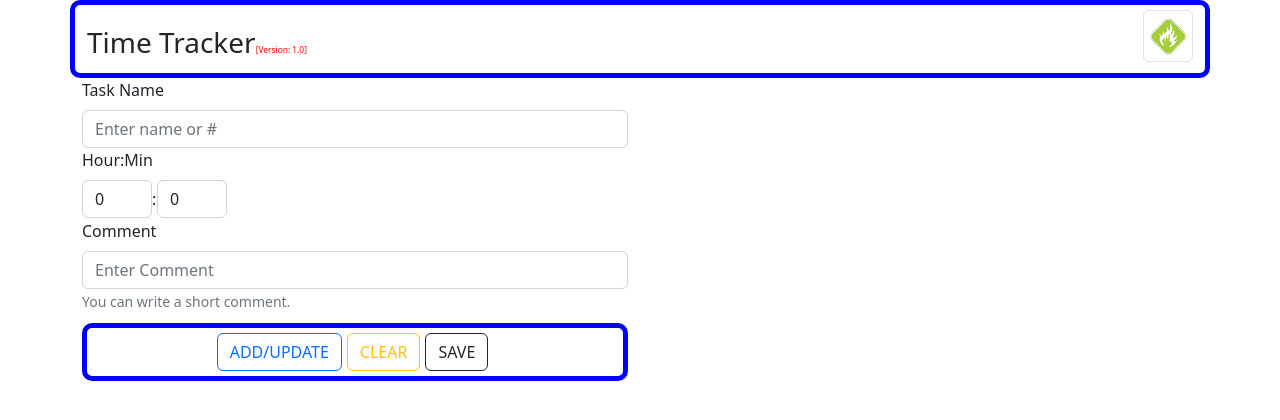
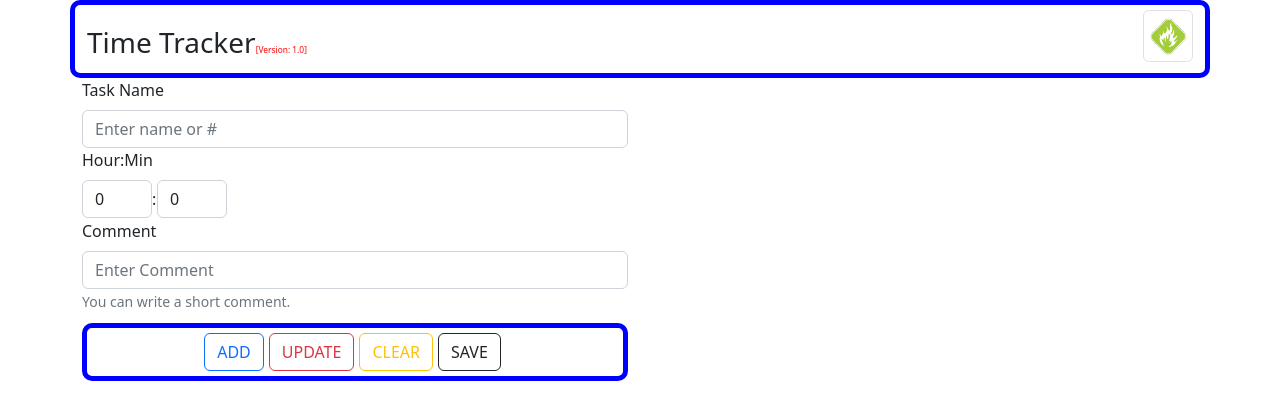
Before and after one commit to scorpion0511/mytracker, a React (Create React App) app in the folder my-tracker-frontend/: page / in a window 1280 px wide. Shown: the top 420 px of the page. Built offline with nearby package versions, Linux system fonts and the light colour scheme.

Commit message:
19 March 2023 - 2

```diff
--- a/my-tracker-frontend/src/footer/Footer.js
+++ b/my-tracker-frontend/src/footer/Footer.js
@@ -7,7 +7,10 @@ const Footer = (props) => {
     return (
       <Container className = {props.className} >
              <Button className="text-uppercase  btn-outline-primary gap" variant='none' onClick={props.add}>
-              add/update
+              add
+            </Button>
+            <Button className="text-uppercase  btn-outline-danger gap" variant='none' onClick={props.update}>
+              update
             </Button>
             <Button type="reset" className="text-uppercase  btn-outline-warning gap" variant='none'  onClick={props.clear}>
               clear
--- a/my-tracker-frontend/src/main/ListTasks.js
+++ b/my-tracker-frontend/src/main/ListTasks.js
@@ -8,15 +8,17 @@ import COL from 'react-bootstrap/COL';
 
 
 const ListTasks = (props) => {
-   const [displayText, setDisplayText] = useState([{key:0, name:'', hour:0, min:0, comment:''}]);
+   const [displayText, setDisplayText] = useState([{myKey:0, name:'', hour:0, min:0, comment:''}]);
 
    const updateMatchingRow = (rows, task) =>
    {
        let foundIt = false;
        for (let i = 0; i < rows.length; i++) {
-         if (rows[i].name == task.name) {
+         if (rows[i].name == task.name && rows[i].myKey == task.myKey && task.myKey !=0 && props.updateState == 'U')
+         {
             rows[i] = copy(task);
             foundIt = true;
+            break;
          }
        }
        if (!foundIt && task.name.trim().length > 0)
@@ -32,7 +34,7 @@ const ListTasks = (props) => {
             setDisplayText(rows);
             setSelectedRowHighlighted(-1);
             props.clear();
-      }, [props.myKey]);
+      }, [props.flag]);
 
       useEffect(() => {
         setSelectedRowHighlighted(-1);
@@ -45,7 +47,7 @@ const ListTasks = (props) => {
      copy.hour = task.hour;
      copy.min = task.min;
      copy.comment = task.comment;
-     copy.key = task.key;
+     copy.myKey = task.myKey == 0 ? Date.now() : task.myKey;
      return copy;
   }
   const calculateHour = () =>
@@ -101,7 +103,7 @@ const ListTasks = (props) => {
   }
   const getRows = () =>
   {
-    return displayText.filter(element => element.key > 0);
+    return displayText.filter(element => element.name.length > 0);
   }
   return (
     getRows().length > 0 ?
--- a/my-tracker-frontend/src/main/Main.js
+++ b/my-tracker-frontend/src/main/Main.js
@@ -13,14 +13,19 @@ const Main = (props) => {
   const [comment, setComment] = useState('');
   const [min, setMin] = useState('');
   const [hour, setHour] = useState('');
-  const [key, setKey] = useState('');
+  const [updateState, setUpdateState] = useState('');
+  const [myKey, setMyKey] = useState(0);
   const [deleteHiglight, setDeleteHiglight] = useState('');
-  const [task, setTask] = useState({key:0, name:'',hour:0,min:0,comment:''});
+  const [flag, setFlag] = useState('');
+  const [task, setTask] = useState({myKey:0, name:'',hour:0,min:0,comment:''});
   const handleNameChange = (event) => {
     setName(event.target.value);
   };
   const handleCommentChange = (event) => {
     setComment(event.target.value);
+  };
+  const handleMyKeyChange = (event) => {
+    setMyKey(event.target.value);
   };
   const handleHourChange = (event) => {
     setHour(event.target.value);
@@ -29,23 +34,33 @@ const Main = (props) => {
     setMin(event.target.value);
   };
   const add = (event) => {
+    setUpdateState('A');
+    task.myKey = 0;
+    prepareTaskData();
+  };
+  const update = (event) => {
+    setUpdateState('U');
+    task.myKey = myKey;
+    prepareTaskData();
+  };
+  const prepareTaskData = () =>
+  {
     if (validate ())
     {
-        task.name = name;
-        task.key = Date.now();
-        task.hour = hour;
-        task.comment = comment;
-        task.min = min;
-        setKey(task.key);//it's easy to sense such change and hence the rendering
-        setTask(task);
+      task.name = name;
+      task.hour = hour;
+      task.comment = comment;
+      task.min = min;
+      setFlag(name+hour+min+comment);
+      setTask(task); //not needed for listTask repaint as react will repaint child because of myKey change
     }
-  };
+  }
   const populate = (data) =>
   {
     setName(data.name);
     setHour(data.hour);
     setMin(data.min);
-    setKey(data.key);
+    setMyKey(data.myKey);
     setComment(data.comment);
   }
   const clearDisplay = () => {
@@ -53,6 +68,7 @@ const Main = (props) => {
     setHour(0);
     setMin(0);
     setComment('');
+    setMyKey(0); //calling setMyKey will lead repaint and calling of clearDisplay again [unpredicated work]
     setDeleteHiglight(-1*deleteHiglight);//to cause useEffect to work when this value changes
   };
 
@@ -116,10 +132,12 @@ const Main = (props) => {
               You can write a short comment.
             </Form.Text>
           </Form.Group>
-          <Footer className="general-border calculate" add = {add} clear = {clearDisplay} />
+          <Form.Group style={{ display: 'none' }} controlId="formKey">
+          <Form.Control  type="text" value={myKey} onChange={handleMyKeyChange}/></Form.Group>
+          <Footer className="general-border calculate" add = {add} update = {update} clear = {clearDisplay} />
         </Form>
         </COL><COL >
-      <ListTasks  className = "list-border" myKey={key} task={task} populate={populate} clear = {clearDisplay} delHiglight = {deleteHiglight}/></COL></ROW>
+      <ListTasks  className = "list-border" flag={flag} updateState={updateState} task={task} populate={populate} clear = {clearDisplay} delHiglight = {deleteHiglight}/></COL></ROW>
       </Container>
       </>
     );
```
